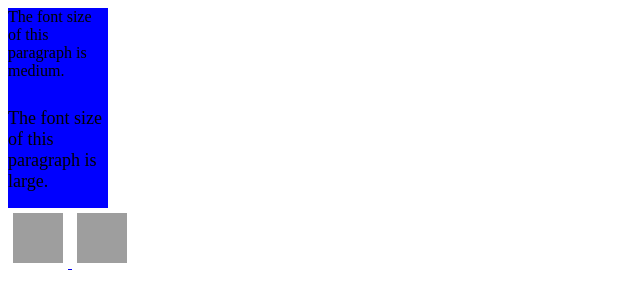
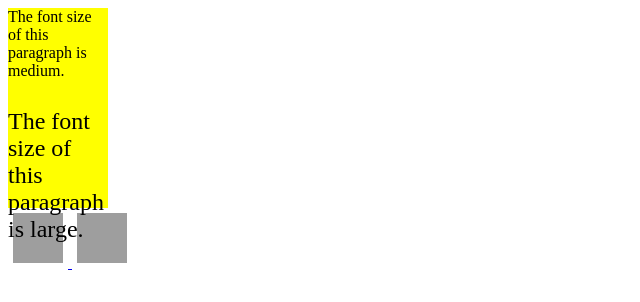
Before and after one commit to dnguye4-2021675/dnguye4-2021675.github.io, a plain HTML site: page someCss.html in a window 1280 px wide. Shown: the whole page, without its empty margins (0-640 px from the left). Drawn offline with Linux system fonts and the light colour scheme; grey boxes are pictures that could not be loaded.

Commit message:
Update someCss.html

```diff
--- a/someCss.html
+++ b/someCss.html
@@ -7,7 +7,7 @@ div.a {
 }
 
 div.b {
-  font-size: large;
+  font-size: x-large;
 }
 </style>
 </head>
@@ -35,7 +35,7 @@ div.b {
 div {
     width: 100px;
     height: 100px;
-    background: blue;
+    background: yellow;
     position: relative;
     animation: mymove 1s infinite;
   }
```
